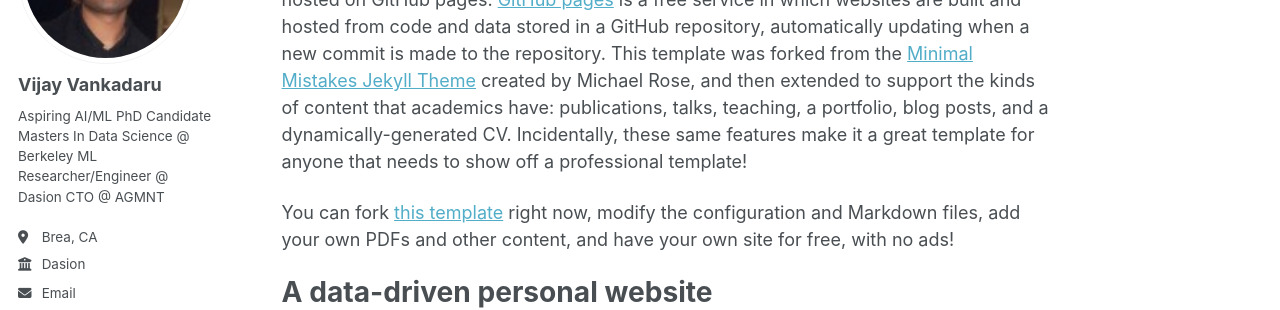
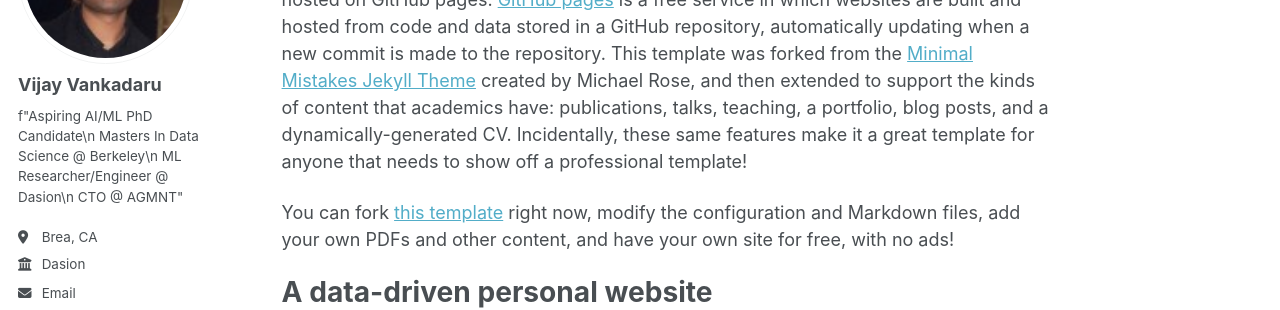
Before and after one commit to Vijay-Vankadaru/vijay-vankadaru.github.io, a Jekyll site: the page built from _pages/about.md, in a window 1280 px wide. Shown: the part 210-520 px from the top of the page. Built offline with Jekyll 4.4.1, drawn with Linux system fonts in a browser that asks for light colours; some web fonts are replaced; a script that is not in the unit is left out.

Commit message:
f script

```diff
--- a/_config.yml
+++ b/_config.yml
@@ -25,7 +25,7 @@
   avatar           : "profile.jpg"
   name             : "Vijay Vankadaru"
   pronouns         : # example: "she/her"
-  bio              : "Aspiring AI/ML PhD Candidate\n Masters In Data Science @ Berkeley\n ML Researcher/Engineer @ Dasion\n CTO @ AGMNT" #fix this
+  bio              : f"Aspiring AI/ML PhD Candidate\n Masters In Data Science @ Berkeley\n ML Researcher/Engineer @ Dasion\n CTO @ AGMNT" #fix this
   location         : "Brea, CA"
   employer         : "Dasion"
   uri              : # URL
```
